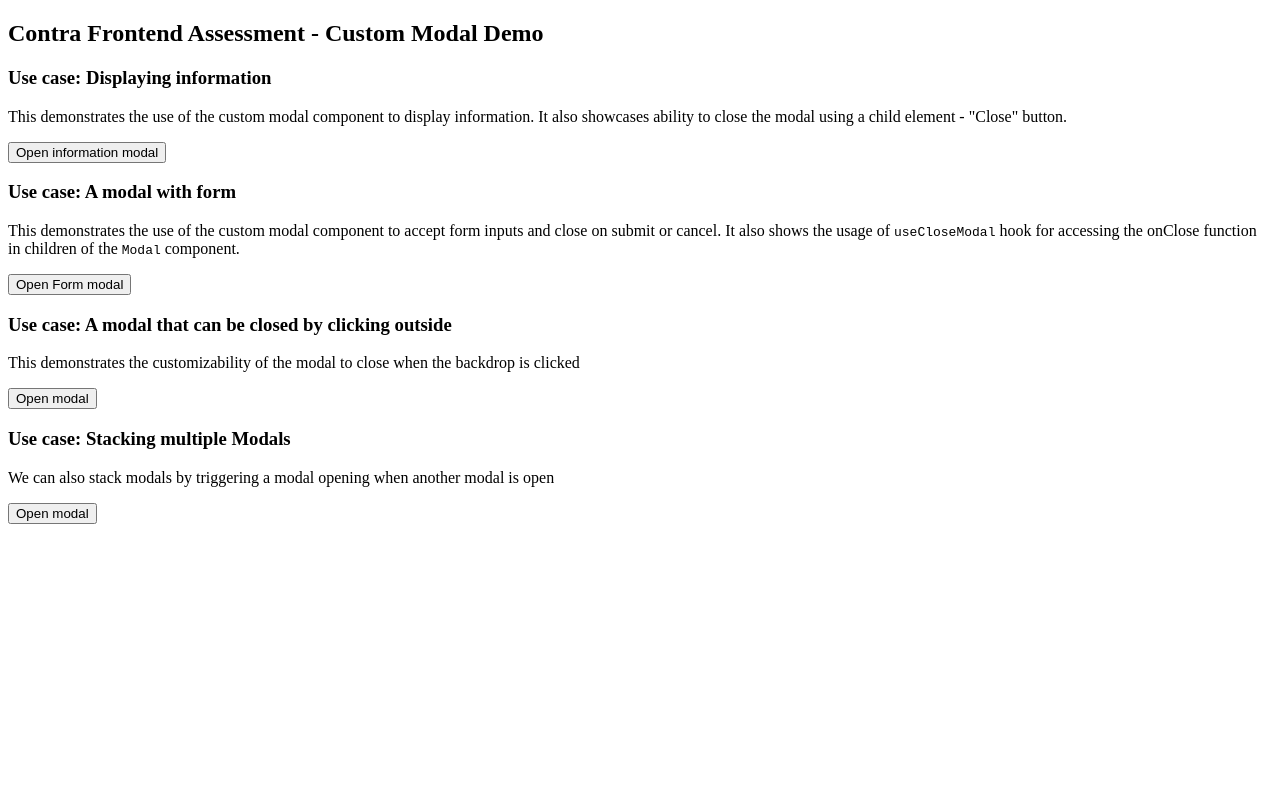
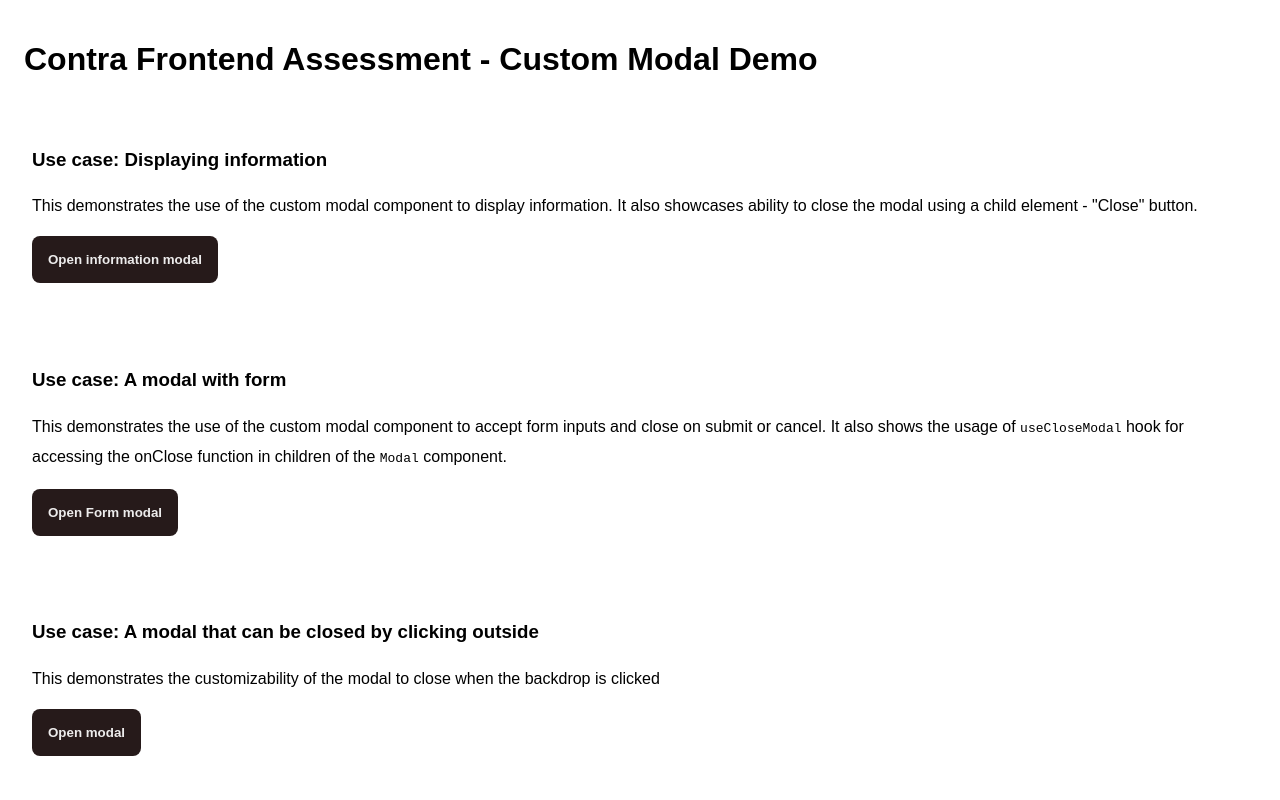
Before and after one commit to contra/contra-interview-assessment, a Next.js app in the folder frontend/: page / in a window 1280 px wide. Shown: the top 800 px of the page. Built offline with nearby package versions, Linux system fonts and the light colour scheme.

Commit message:
Add global styles for modals

```diff
--- a/frontend/src/components/demo/Demo.tsx
+++ b/frontend/src/components/demo/Demo.tsx
@@ -8,7 +8,7 @@
 
 const Demo = () => {
     return <>
-        <h2>Contra Frontend Assessment - Custom Modal Demo</h2>
+        <h1>Contra Frontend Assessment - Custom Modal Demo</h1>
         <Information />
         <WithForm />
         <ClickOutside />
--- a/frontend/src/pages/_app.tsx
+++ b/frontend/src/pages/_app.tsx
@@ -1,5 +1,7 @@
 /* eslint-disable canonical/filename-match-exported */
 import { type AppProps } from 'next/app';
+// eslint-disable-next-line import/no-unassigned-import
+import '@/style.css';
 
 const App = ({ Component, pageProps }: AppProps) => {
   return <Component {...pageProps} />;
--- /dev/null
+++ b/frontend/src/style.css
@@ -0,0 +1,29 @@
+body{
+    font-family: Arial, Helvetica, sans-serif;
+    line-height: 1.75rem;
+    padding: 1rem;
+}
+
+section{
+    padding: 2rem 0.5rem;
+}
+
+dialog{
+    min-width: 300px;
+    border: none;
+    border-radius: 0.5rem;
+    padding: 0.5rem;
+    background-color: #eefeff;
+}
+dialog::backdrop{
+    background-color: rgba(79, 50, 7, 0.138);
+}
+
+button{
+    background-color: #261a1a;
+    border: none;
+    border-radius: 0.5rem;
+    padding: 1rem;
+    color: rgba(255, 255, 255, 0.919);
+    font-weight: bold;
+}
```
